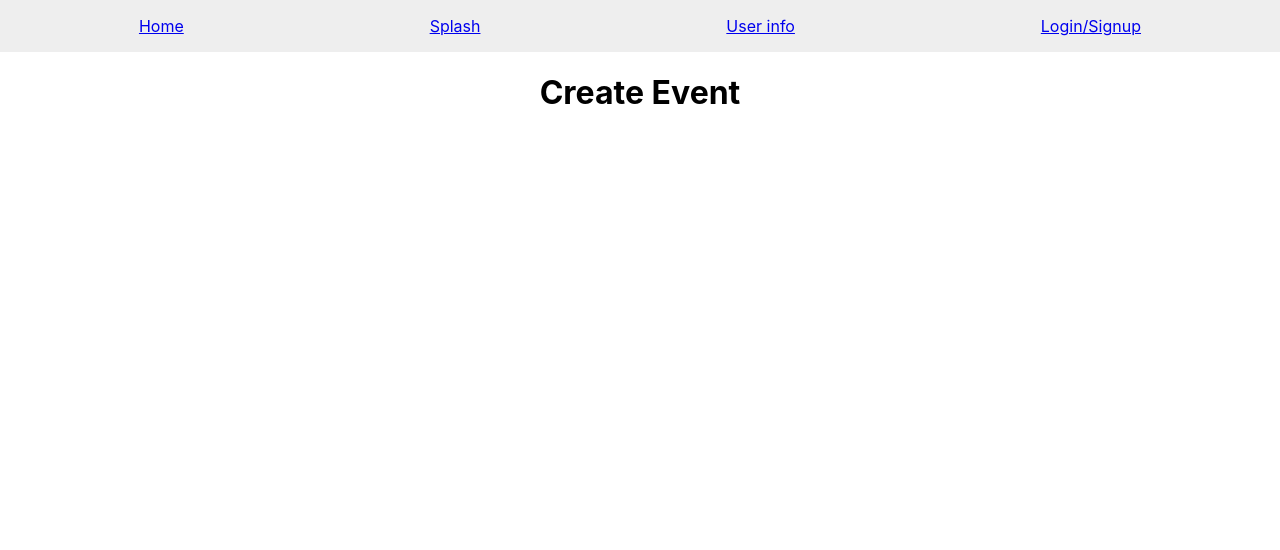
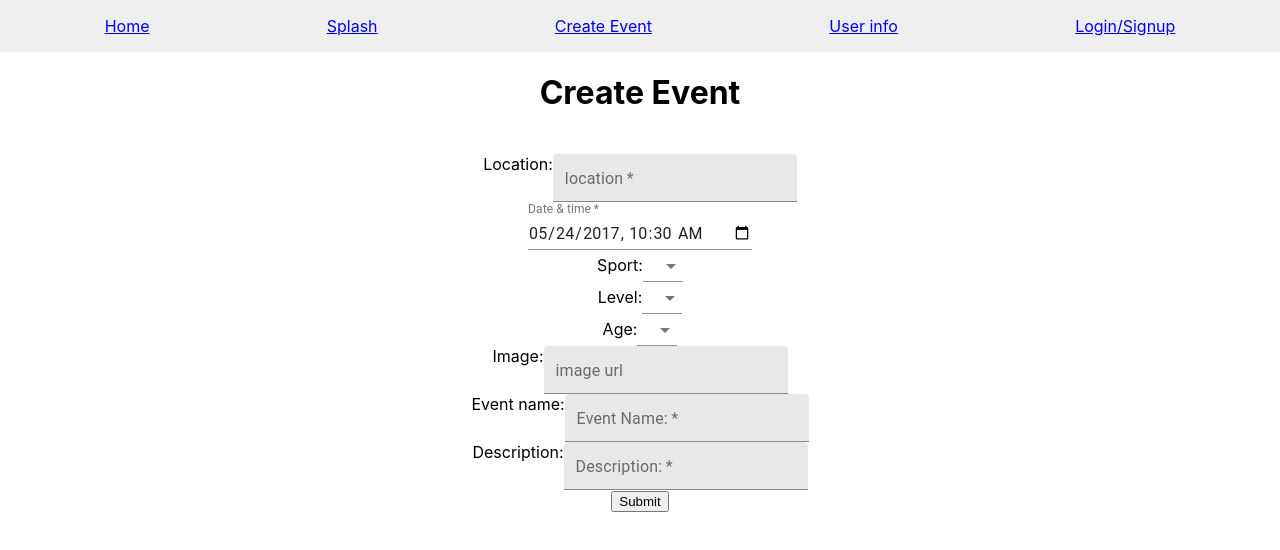
Before and after one commit to Final-Project-Group/Final-Project, a React (Create React App) app in the folder frontend/: page /createEvent in a window 1280 px wide. Shown: the top 550 px of the page. Built offline with nearby package versions, Linux system fonts and the light colour scheme; no server answers.

Commit message:
create event page done, connect to backend, fix auth redirection, refactor userinfo

```diff
--- a/frontend/src/App.js
+++ b/frontend/src/App.js
@@ -33,6 +33,7 @@ function App() {
         <nav>
           <Link to='/'>Home</Link>
           <Link to='/splash'>Splash</Link>
+          <Link to='/CreateEvent'>Create Event</Link>
           <Link to='/UserInfo'>User info</Link>
 
           {user?.name ?
--- a/frontend/src/api.js
+++ b/frontend/src/api.js
@@ -20,6 +20,10 @@ const actions = {
         let res = await axios.post(`${serverUrl}/add-details`, user, createHeaders())
         return res;
     },
+    addEvent: async (event) => {
+        let res = await axios.post(`${serverUrl}/add-event`, event, createHeaders())
+        return res;
+    },
     addPost: async (post) => {
         let res = await axios.post(`${serverUrl}/add-post`, post, createHeaders())
         return res;
--- a/frontend/src/components/CreateEvent.js
+++ b/frontend/src/components/CreateEvent.js
@@ -1,11 +1,185 @@
-import React from 'react';
+import React from "react";
+import TextField from "@material-ui/core/TextField";
+import Select from "@material-ui/core/Select";
+import MenuItem from "@material-ui/core/MenuItem";
+import actions from "../api";
+import { useState } from "react";
 
 function CreateEvent(props) {
-    return (
-        <div>
-            <h1>Create Event</h1>
-        </div>
-    );
+  let [event, setEvent] = useState({});
+
+  const [sport, setSport] = useState("");
+  const [level, setLevel] = useState("");
+  const [age, setAge] = useState("");
+
+  const handleChange = (e) => {
+    // console.log(e.target.value);
+    // console.log(typeof e.target.value);
+    let eventInfo = { ...event };
+    eventInfo[e.target.name] = e.target.value;
+    setEvent(eventInfo);
+
+    if (e.target.name === "sport") {
+      setSport(e.target.value);
+    } else if (e.target.name === "level") {
+      setLevel(e.target.value);
+    } else if (e.target.name === "age") {
+      setAge(e.target.value);
+    }
+  };
+  const handleSubmit = async (e) => {
+    e.preventDefault();
+    let res = await actions.addEvent( event );
+    console.log(event);
+  }
+
+  // const handleChange2 = (e) => {
+  //     let eventInfo = { ...event };
+
+  //     eventInfo[e.target.name] = e.target.value;
+  //     setEvent(eventInfo);
+  //     //   if (e.target.name === "soccer") {
+  //     //     setLevel(e.target.value);
+  //     // //     eventInfo.sports[0].level = e.target.value;
+
+  //     //     setEvent(eventInfo);
+  //     //   }
+  //     // else if (e.target.name === "basketball") {
+  //     //     setLevel2(e.target.value);
+  //     //     eventInfo.sports[1].level = e.target.value;
+  //     //     setEvent(eventInfo);
+  //     //   } else {
+  //     //     setLevel3(e.target.value);
+  //     //     eventInfo.sports[2].level = e.target.value;
+  //     //     setEvent(eventInfo);
+  //     //   }
+  //     };
+
+  //console.log(event);
+
+  // const handleChange = (e) => {
+  //     if (e.target.name === "country") {
+  //       let u = { ...user };
+  //       u.country = e.target.value;
+  //       setUser(u);
+  //     } else {
+  //       let u = { ...user };
+  //       u.sports[Number(e.target.name)][e.target.id] = e.target.checked;
+
+  //       setUser(u);
+  //     }
+  // }
+
+  return (
+    <div>
+      <h1>Create Event</h1>
+      <br />
+      <form className="UserInfo" onSubmit={handleSubmit}>
+      Location:
+      <TextField
+        label="location"
+        name="location"
+        id="filled-size-small"
+        variant="filled"
+        size="small"
+        onChange={handleChange}
+        required={true}
+      />
+      <br />
+      <TextField
+        name="date"
+        id="datetime-local"
+        label="Date & time"
+        type="datetime-local"
+        defaultValue="2017-05-24T10:30"
+        InputLabelProps={{
+          shrink: true,
+        }}
+        onChange={handleChange}
+        required={true}
+      />
+      <br />
+      Sport:
+      <Select
+        labelId="demo-simple-select-label"
+        id="demo-simple-select"
+        name="sport"
+        value={sport}
+        // renderValue={() => (event.sport ? event.sport : "")}
+        onChange={handleChange}
+        required={true}
+      >
+        <MenuItem value="soccer">soccer</MenuItem>
+        <MenuItem value="basketball">basketball</MenuItem>
+        <MenuItem value="tennis">tennis</MenuItem>
+      </Select>
+      <br />
+      Level:
+      <Select
+        labelId="demo-simple-select-label"
+        id="demo-simple-select"
+        name="level"
+        value={level}
+        onChange={handleChange}
+        // renderValue={() => (level ? level : "beginner")}
+      >
+        <MenuItem value="beginner">beginner</MenuItem>
+        <MenuItem value="intermediate">intermediate</MenuItem>
+        <MenuItem value="advanced">advanced</MenuItem>
+      </Select>
+      <br />
+      Age:
+      <Select
+        labelId="demo-simple-select-label"
+        id="demo-simple-select"
+        name="age"
+        value={age}
+        onChange={handleChange}
+        // renderValue={() => (level3 ? level3 : "beginner")}
+        required={true}
+      >
+        <MenuItem value="kids">kids</MenuItem>
+        <MenuItem value="teens">teens</MenuItem>
+        <MenuItem value="adults">adults</MenuItem>
+      </Select>
+      <br />
+      Image:
+      <TextField
+        label="image url"
+        name="image"
+        id="filled-size-small"
+        variant="filled"
+        size="small"
+        onChange={handleChange}
+        required={false}
+      />
+      <br />
+      Event name:
+      <TextField
+        label="Event Name:"
+        name="eventName"
+        id="filled-size-small"
+        variant="filled"
+        size="small"
+        onChange={handleChange}
+        required={true}
+      />
+      <br />
+      Description:
+      <TextField
+        label="Description:"
+        name="description"
+        id="filled-size-small"
+        variant="filled"
+        size="small"
+        onChange={handleChange}
+        required={true}
+      />
+      <br/>
+      <input type="submit" value="Submit" />
+      </form>
+    </div>
+  );
 }
 
 export default CreateEvent;
--- a/frontend/src/components/UserInfo.js
+++ b/frontend/src/components/UserInfo.js
@@ -1,99 +1,102 @@
-import React, { useState } from 'react';
-import axios from 'axios';
-import TextField from '@material-ui/core/TextField';
-import Checkbox from '@material-ui/core/Checkbox';
-import Select from '@material-ui/core/Select';
-import MenuItem from '@material-ui/core/MenuItem';
-import actions from '../api'
-
+import React, { useState } from "react";
+import axios from "axios";
+import TextField from "@material-ui/core/TextField";
+import Checkbox from "@material-ui/core/Checkbox";
+import Select from "@material-ui/core/Select";
+import MenuItem from "@material-ui/core/MenuItem";
+import actions from "../api";
 
 function UserInfo(props) {
   const [checked, setChecked] = useState(false);
   const [checked2, setChecked2] = useState(false);
   const [checked3, setChecked3] = useState(false);
-    const [level, setLevel] = useState('');
-    const [level2, setLevel2] = useState('');
-    const [level3, setLevel3] = useState('');
-
+  const [level, setLevel] = useState("");
+  const [level2, setLevel2] = useState("");
+  const [level3, setLevel3] = useState("");
 
   const [user, setUser] = useState({
-        country: 'usa',
+    country: "usa",
     sports: [
       {
         soccer: false,
-                level: ''
+        level: "",
       },
       {
         basketball: false,
-                level: ''
+        level: "",
       },
       {
         tennis: false,
-                level: ''
-            }
-        ]
+        level: "",
+      },
+    ],
   });
 
+  console.log(user);
+  const handleChange = (e) => {
+    if (e.target.name === "country") {
+      let u = { ...user };
+      u.country = e.target.value;
+      setUser(u);
+    } else {
+      let u = { ...user };
+      u.sports[Number(e.target.name)][e.target.id] = e.target.checked;
 
-    const handleChange = (e) => {
-
-        if (e.target.name === 'country') {
-            let u = {...user};
-            u.country = e.target.value;
       setUser(u);
     }
 
-        if (e.target.id === 'soccer') {
-            let u = {...user};
+    //         if (e.target.id === 'soccer') {
+    //             let u = {...user};
 
-            if (checked) {
-                setChecked(false);
-                u.sports[0].soccer = false;
-                setUser(u);
-            } else {
-                setChecked(true)
-                u.sports[0].soccer = true;
-                setUser(u);
+    //             if (checked) {
+    //                 setChecked(false);
+    //                 u.sports[0].soccer = false;
+    //                 setUser(u);
+    //             } else {
+    //                 setChecked(true)
+    //                 u.sports[0].soccer = true;
+    //                 setUser(u);
+    //             };
+    //         }
+    // console.log(e, e.target.id, e.target.checked, e.target.name)
+    //         if (e.target.id === 'basketball') {
+    //             let u = {...user};
+
+    //             if (checked2) {
+    //                 setChecked2(false);
+    //                 // u.sports[1].basketball = false;
+    //                 u.sports[Number(e.target.name)][e.target.id] = e.target.checked;
+    //                 setUser(u);
+    //             } else {
+    //                 setChecked2(true)
+    //                 u.sports[1].basketball = true;
+    //                 setUser(u);
+    //             };
+    //         }
+
+    //         if (e.target.id === 'tennis') {
+    //             let u = {...user};
+
+    //             if (checked3) {
+    //                 setChecked3(false);
+    //                 u.sports[2].tennis = false;
+    //                 setUser(u);
+    //             } else {
+    //                 setChecked3(true)
+    //                 u.sports[2].tennis = true;
+    //                 setUser(u);
+    //             };
+    //         }
   };
-        }
-
-        if (e.target.id === 'basketball') {
-            let u = {...user};
-
-            if (checked2) {
-                setChecked2(false);
-                u.sports[1].basketball = false;
-                setUser(u);
-            } else {
-                setChecked2(true)
-                u.sports[1].basketball = true;
-                setUser(u);
-            };
-        }
-
-        if (e.target.id === 'tennis') {
-            let u = {...user};
-
-            if (checked3) {
-                setChecked3(false);
-                u.sports[2].tennis = false;
-                setUser(u);
-            } else {
-                setChecked3(true)
-                u.sports[2].tennis = true;
-                setUser(u);
-            };
-        }
-    }
 
   const handleChange2 = (e) => {
-        let u = {...user};
+    let u = { ...user };
 
-        if (e.target.name === 'soccer') {
+    if (e.target.name === "soccer") {
       setLevel(e.target.value);
       u.sports[0].level = e.target.value;
       setUser(u);
-        } else if (e.target.name === 'basketball') {
+    } else if (e.target.name === "basketball") {
       setLevel2(e.target.value);
       u.sports[1].level = e.target.value;
       setUser(u);
@@ -102,22 +105,19 @@ function UserInfo(props) {
       u.sports[2].level = e.target.value;
       setUser(u);
     }
-    }
-
+  };
 
   const handleSubmit = async (e) => {
     e.preventDefault();
-        let res = await actions.addDetails({ user })
+    let res = await actions.addDetails({ user });
     console.log(user);
-    }
-
+  };
 
   return (
     <div>
-
       <h2>Please set up your profile</h2>
       <form className="UserInfo" onSubmit={handleSubmit}>
-                <br/>
+        <br />
         <TextField
           label="country"
           name="country"
@@ -127,12 +127,13 @@ function UserInfo(props) {
           onChange={handleChange}
           required={true}
         />
-                <br/>
+        <br />
         Soccer
         <Checkbox
+          name="0"
           id="soccer"
           onChange={handleChange}
-                    inputProps={{ 'aria-label': 'primary checkbox' }}
+          inputProps={{ "aria-label": "primary checkbox" }}
         />
         <Select
           labelId="demo-simple-select-label"
@@ -141,18 +142,19 @@ function UserInfo(props) {
           value={level}
           onChange={handleChange2}
           displayEmpty={checked}
-                    renderValue={() => level ? level : 'beginner'}
+          renderValue={() => (level ? level : "beginner")}
         >
-                    <MenuItem value='beginner'>beginner</MenuItem>
-                    <MenuItem value='intermediate'>intermediate</MenuItem>
-                    <MenuItem value='advanced'>advanced</MenuItem>
+          <MenuItem value="beginner">beginner</MenuItem>
+          <MenuItem value="intermediate">intermediate</MenuItem>
+          <MenuItem value="advanced">advanced</MenuItem>
         </Select>
-                <br/>
+        <br />
         Basketball
         <Checkbox
+          name="1"
           id="basketball"
           onChange={handleChange}
-                    inputProps={{ 'aria-label': 'primary checkbox' }}
+          inputProps={{ "aria-label": "primary checkbox" }}
         />
         <Select
           labelId="demo-simple-select-label"
@@ -161,18 +163,19 @@ function UserInfo(props) {
           value={level2}
           onChange={handleChange2}
           displayEmpty={checked2}
-                    renderValue={() => level2 ? level2 : 'beginner'}
+          renderValue={() => (level2 ? level2 : "beginner")}
         >
-                    <MenuItem value='beginner'>beginner</MenuItem>
-                    <MenuItem value='intermediate'>intermediate</MenuItem>
-                    <MenuItem value='advanced'>advanced</MenuItem>
+          <MenuItem value="beginner">beginner</MenuItem>
+          <MenuItem value="intermediate">intermediate</MenuItem>
+          <MenuItem value="advanced">advanced</MenuItem>
         </Select>
-                <br/>
+        <br />
         Tennis
         <Checkbox
+          name="2"
           id="tennis"
           onChange={handleChange}
-                    inputProps={{ 'aria-label': 'primary checkbox' }}
+          inputProps={{ "aria-label": "primary checkbox" }}
         />
         <Select
           labelId="demo-simple-select-label"
@@ -181,13 +184,13 @@ function UserInfo(props) {
           value={level3}
           onChange={handleChange2}
           displayEmpty={checked3}
-                    renderValue={() => level3 ? level3 : 'beginner'}
+          renderValue={() => (level3 ? level3 : "beginner")}
         >
-                    <MenuItem value='beginner'>beginner</MenuItem>
-                    <MenuItem value='intermediate'>intermediate</MenuItem>
-                    <MenuItem value='advanced'>advanced</MenuItem>
+          <MenuItem value="beginner">beginner</MenuItem>
+          <MenuItem value="intermediate">intermediate</MenuItem>
+          <MenuItem value="advanced">advanced</MenuItem>
         </Select>
-                <br/>
+        <br />
         <input type="submit" value="Submit" />
       </form>
     </div>
```
Also changed, not shown: frontend/src/components/Auth.js (+17 -7 lines), 2 other files (tests, documents, lock files or other folders). Lines whose indentation alone changed are shown as unchanged.
